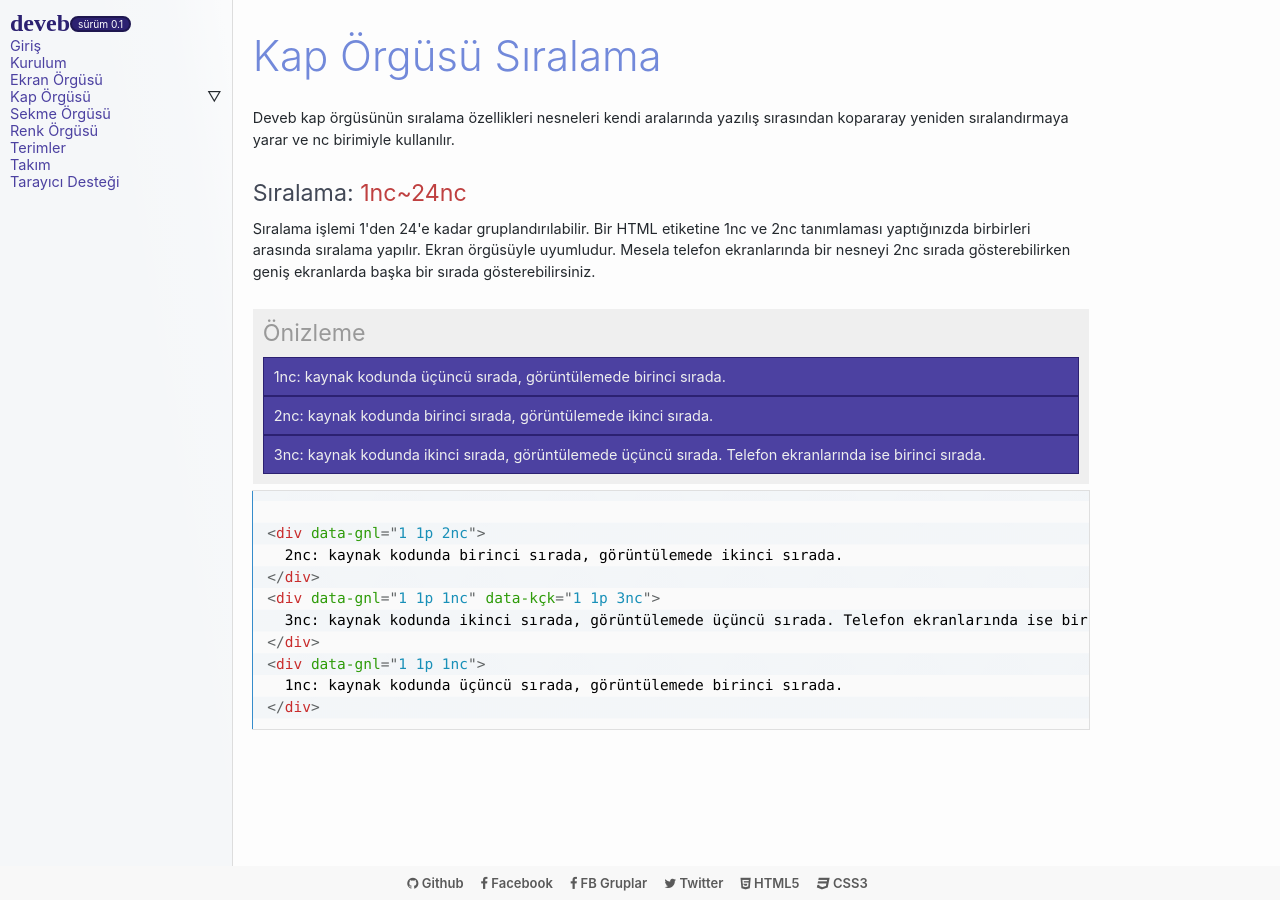
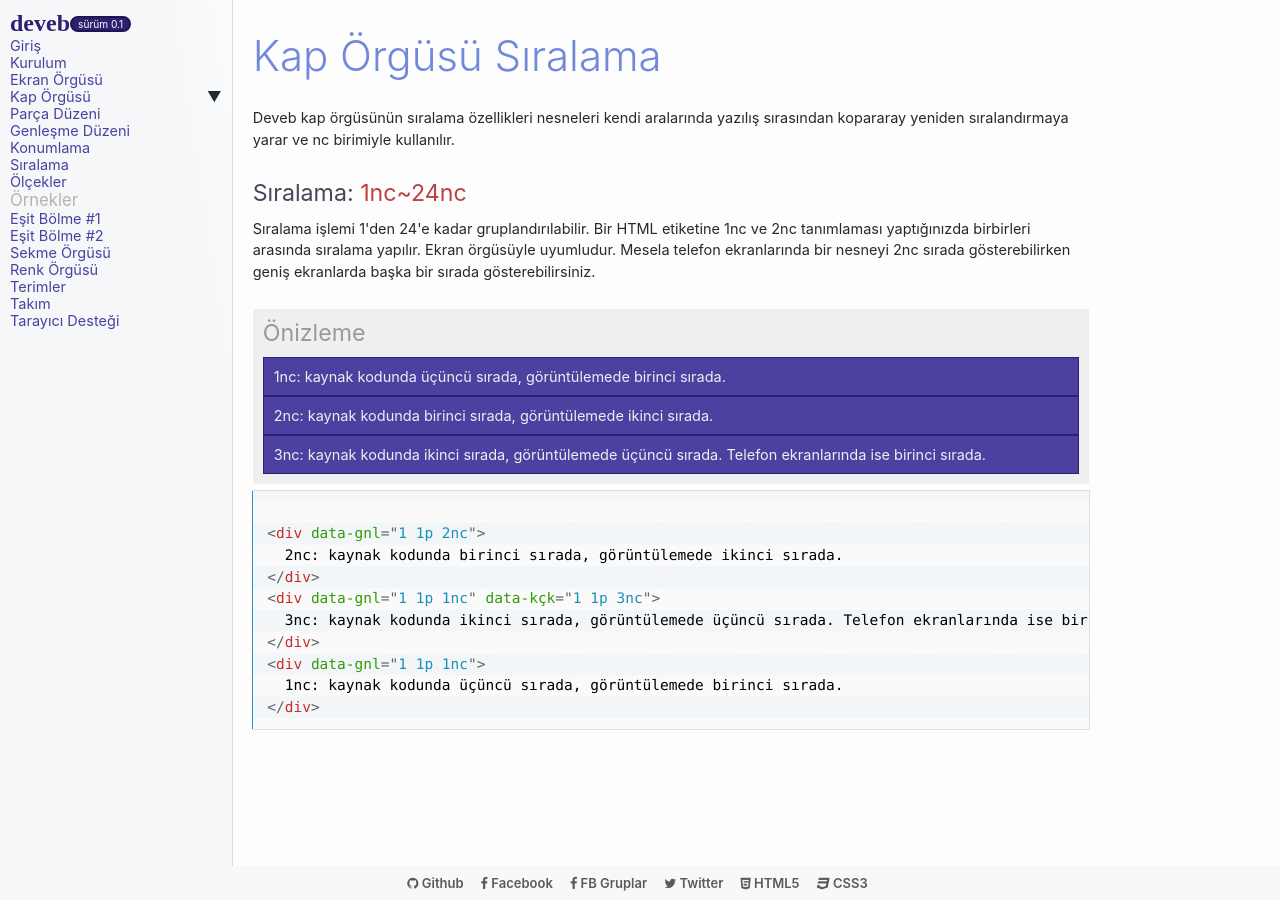
Before and after one commit to data-deveb/data-deveb.github.io, a Jekyll site: the page built from belgeler/kap-orgusu/siralama.html, in a window 1280 px wide. Built offline with Jekyll 4.4.1, drawn with Linux system fonts in a browser that asks for light colours; some web fonts are replaced.

Commit message:
Hata düzeltme
Menüler işlevsel olduğu için etkin tutucusu düzeltildi.

```diff
--- a/_includes/icerik.html
+++ b/_includes/icerik.html
@@ -37,7 +37,7 @@
     <li><a href="/belgeler/kurulum.html" class="{% if page.url == '/belgeler/kurulum.html' %}etkin{% endif %}">Kurulum</a></li>
     <li><a href="/belgeler/ekran-orgusu.html" class="{% if page.url == '/belgeler/ekran-orgusu.html' %}etkin{% endif %}">Ekran Örgüsü</a>
     <li><a href="/belgeler/kap-orgusu.html" class="{% if page.url == '/belgeler/kap-orgusu.html' %}etkin{% endif %}">Kap Örgüsü</a>
-      <input id="kap-örgüsü" type="checkbox" {% if page.url == '/belgeler/kap-orgusu.html' %}checked{% endif %} data-kapaç="sağda">
+      <input id="kap-örgüsü" type="checkbox" {% if page.url == '/belgeler/kap-orgusu.html' or page.url contains '/belgeler/kap-orgusu/' %}checked{% endif %} data-kapaç="sağda">
       <label for="kap-örgüsü"><span>▽</span></label>
       <label for="kap-örgüsü"><span>▼</span></label>
       <ul>
```
